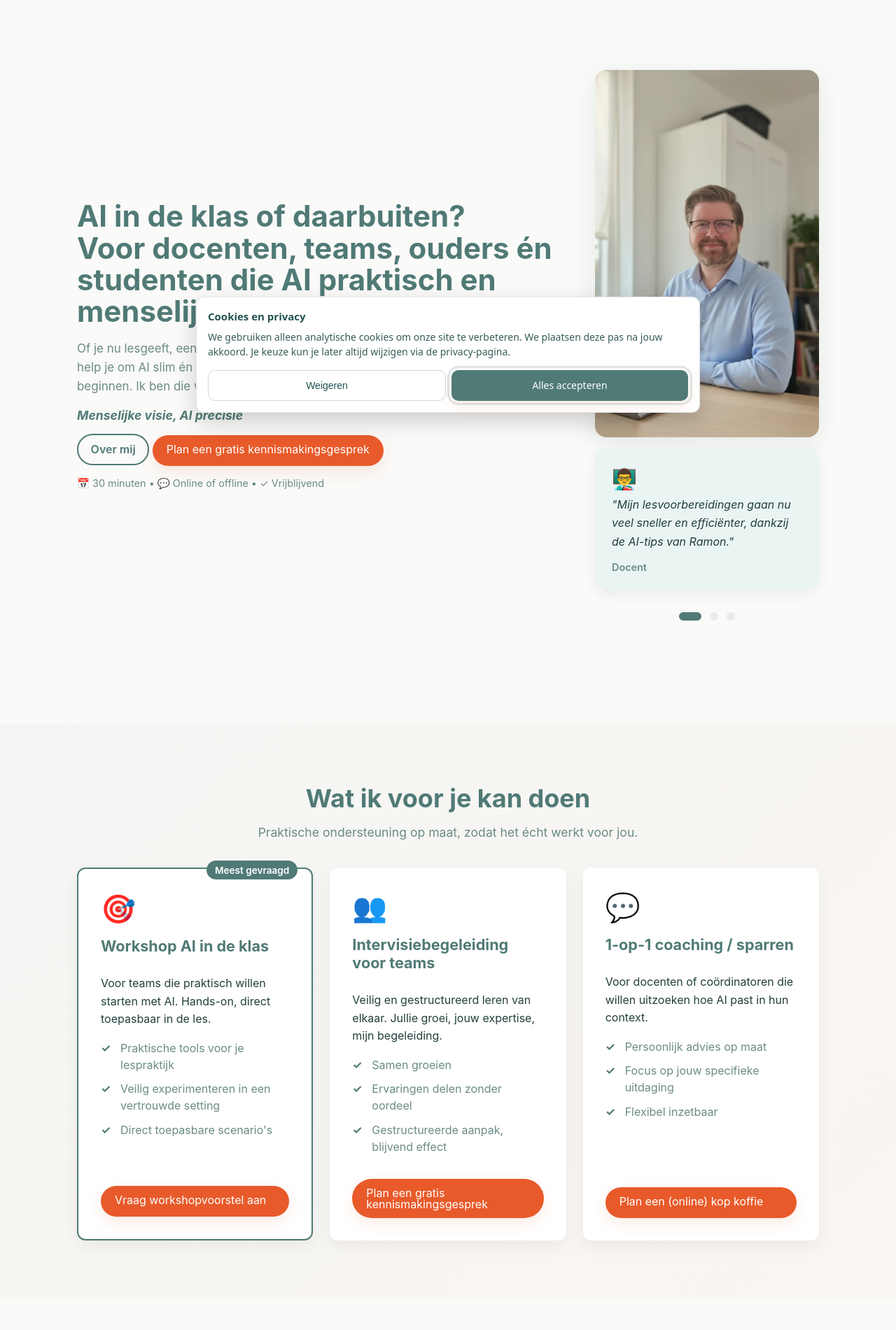
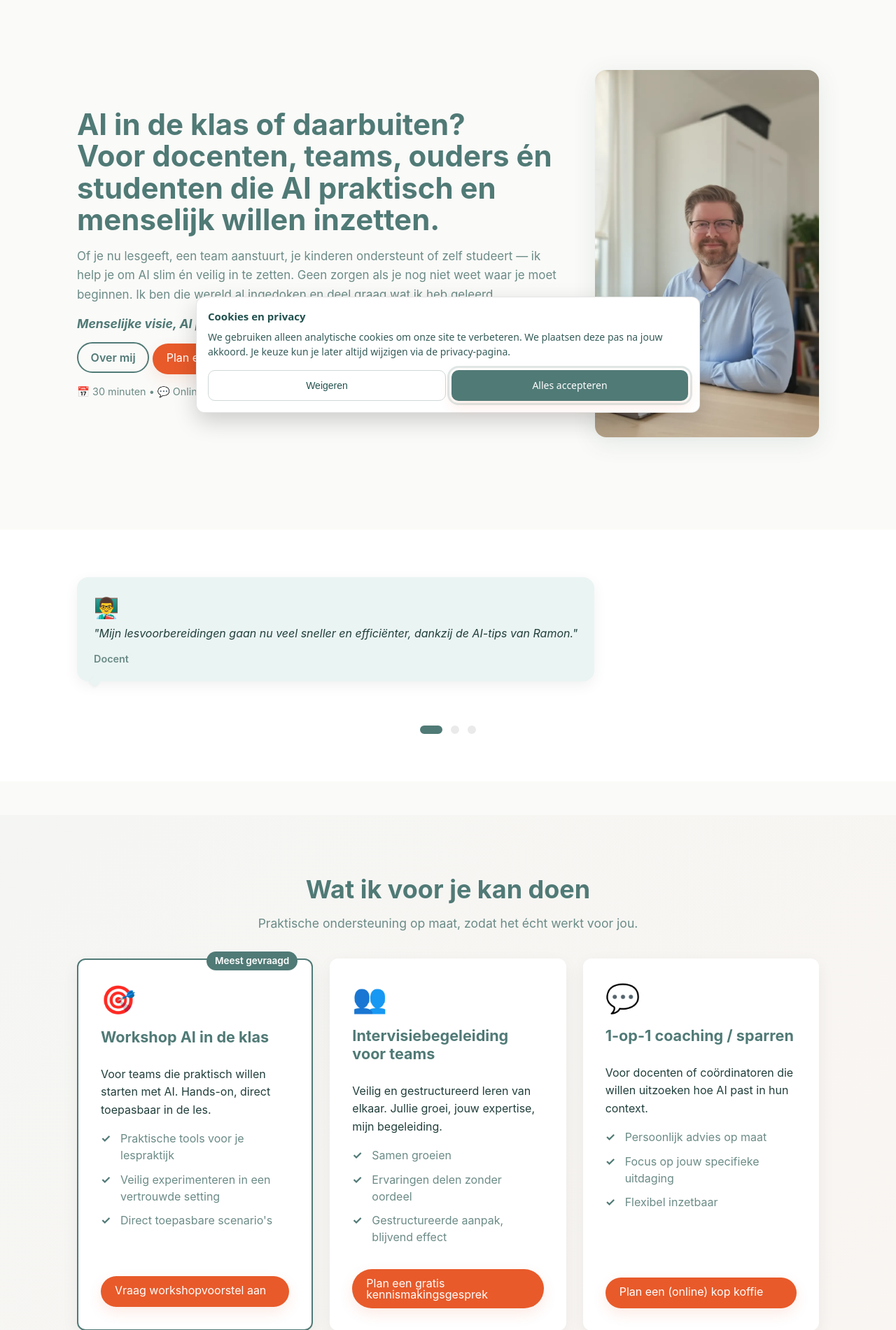
Before and after one commit to jrvisscher8219/nulerenvoorlater, a PHP site: page / in a window 1280 px wide. Shown: the part 194-2095 px from the top of the page at 70% size. Run offline with PHP 8.4, Linux system fonts and the light colour scheme.

Commit message:
Reposition: testimonials-slider boven aanbodsectie (zelfde breedte als content)
- Slider uit hero gehaald en in aparte sectie boven 'Wat ik voor je kan doen' geplaatst
- custom.css: sectiespacing en slider max-width op var(--max-width)
- Hero-specifieke overrides verwijderd; ARIA blijft intact

```diff
--- a/css/custom.css
+++ b/css/custom.css
@@ -1,9 +1,8 @@
 /* Custom overrides for testimonial slider and hero placement */
 
-/* Make slider compact in the hero media column */
-.hero .testimonial-slider { max-width: 100%; margin: 1rem 0 0; }
-.hero .testimonial-bubbles { min-height: 140px; }
-.hero .testimonial-bubble { max-width: 100%; }
+/* Section spacing for testimonials when placed above services */
+.testimonials-section { padding: 3rem 0; margin: 2rem 0 1rem; }
+.testimonial-slider { max-width: var(--max-width); margin: 0 auto; }
 
 /* Keyboard focus for testimonial dots */
 .testimonial-dot:focus-visible { outline: 2px solid var(--cta); outline-offset: 2px; }
--- a/index.html
+++ b/index.html
@@ -109,8 +109,13 @@ Voor docenten, teams, ouders én studenten die AI praktisch en menselijk willen
             <source srcset="images/profielfotoherohome.webp" type="image/webp">
             <img src="images/profielfotoherohome.png" alt="Portret van Ramon Visscher" class="hero-logo" fetchpriority="high" decoding="async" style="border-radius:16px;box-shadow:0 8px 32px rgba(80,122,118,0.13);max-width:420px;width:100%;height:auto;">
           </picture>
+        </div>
+      </div>
+    </section>
 
-          <!-- Testimonials slider verplaatst naar direct onder de foto -->
+    <!-- Testimonials sectie (boven aanbod) -->
+    <section class="testimonials-section" aria-label="Ervaringen">
+      <div class="container">
         <div class="testimonial-slider" role="region" aria-label="Testimonials">
           <div class="testimonial-bubbles" aria-live="polite">
             <div class="testimonial-row active" data-index="0" id="testimonial-panel-0" role="tabpanel" aria-labelledby="testimonial-tab-0">
@@ -142,7 +147,6 @@ Voor docenten, teams, ouders én studenten die AI praktisch en menselijk willen
             <button class="testimonial-dot active" id="testimonial-tab-0" role="tab" aria-selected="true" aria-controls="testimonial-panel-0" data-index="0" aria-label="Toon testimonial 1" tabindex="0"></button>
             <button class="testimonial-dot" id="testimonial-tab-1" role="tab" aria-selected="false" aria-controls="testimonial-panel-1" data-index="1" aria-label="Toon testimonial 2" tabindex="-1"></button>
             <button class="testimonial-dot" id="testimonial-tab-2" role="tab" aria-selected="false" aria-controls="testimonial-panel-2" data-index="2" aria-label="Toon testimonial 3" tabindex="-1"></button>
-            </div>
           </div>
         </div>
       </div>
```
Lines whose indentation alone changed are shown as unchanged.
